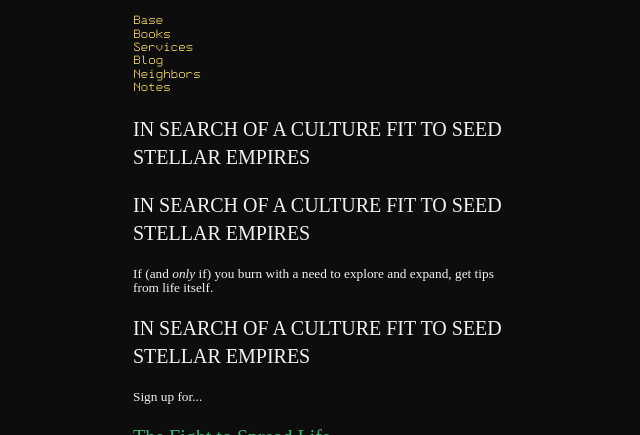
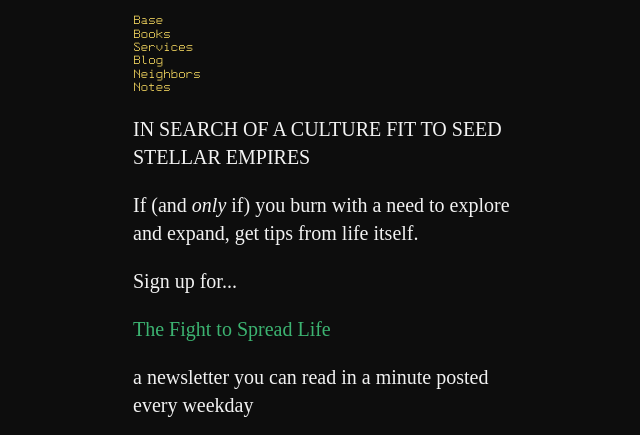
Before and after one commit to ray-dorai/ray-dorai.github.io, a Jekyll site: the page built from index.html, in a window 1280 px wide, cut to the strip 0-435 px from the top of the page. Shown: the whole strip, without its empty margins (315-955 px from the left). Built offline with Jekyll 4.4.1, drawn with Linux system fonts in a browser that asks for light colours.

Commit message:
Update index.html

```diff
--- a/index.html
+++ b/index.html
@@ -5,8 +5,8 @@ title: Ray Doraisamy
 <div class="blurb">
 
 	<p style="font-family:IBM VGA 8x16">IN SEARCH OF A CULTURE FIT TO SEED STELLAR EMPIRES</p>
-	<p style="font-family:IBM VGA 8x16">IN SEARCH OF A CULTURE FIT TO SEED STELLAR EMPIRES</p>If (and <i>only</i> if) you burn with a need to explore and expand, get tips from life itself.</p>
-	<p style="font-family:IBM VGA 8x16">IN SEARCH OF A CULTURE FIT TO SEED STELLAR EMPIRES</p>Sign up for...</p>
+	<p style="font-family:IBM VGA 8x16">If (and <i>only</i> if) you burn with a need to explore and expand, get tips from life itself.</p>
+	<p style="font-family:IBM VGA 8x16">Sign up for...</p>
 	<p style="color:MediumSeaGreen;font-family:IBM VGA 8x16;">The Fight to Spread Life</p>
 	<p style="font-family:IBM VGA 8x16">a newsletter you can read in a minute posted every weekday</p>
 	<p><iframe src="https://embeds.beehiiv.com/37e4ce2a-0068-4c7e-9e94-24e9cf3345e0?slim=true" data-test-id="beehiiv-embed" height="52" frameborder="0" scrolling="no" style="margin: 0; border-radius: 0px !important; background-color: transparent;"></iframe>
```
